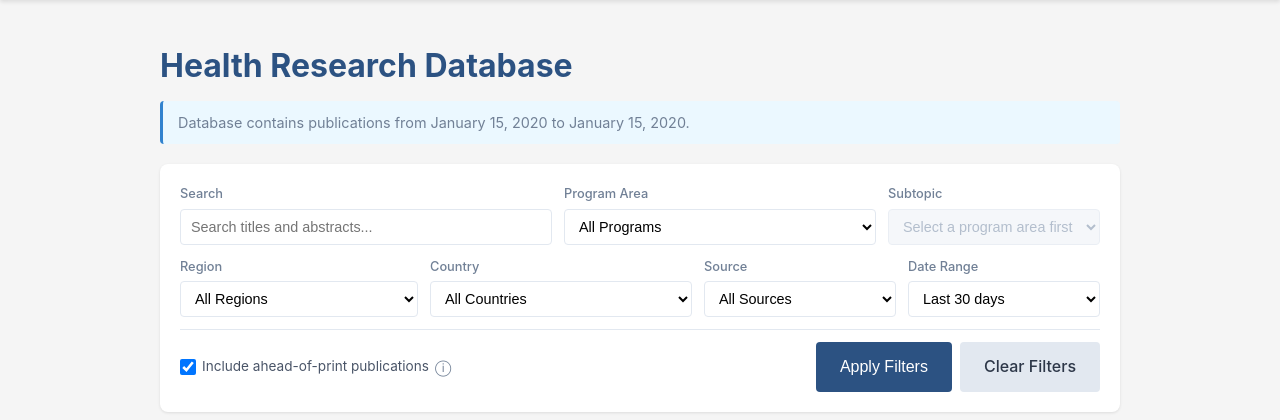
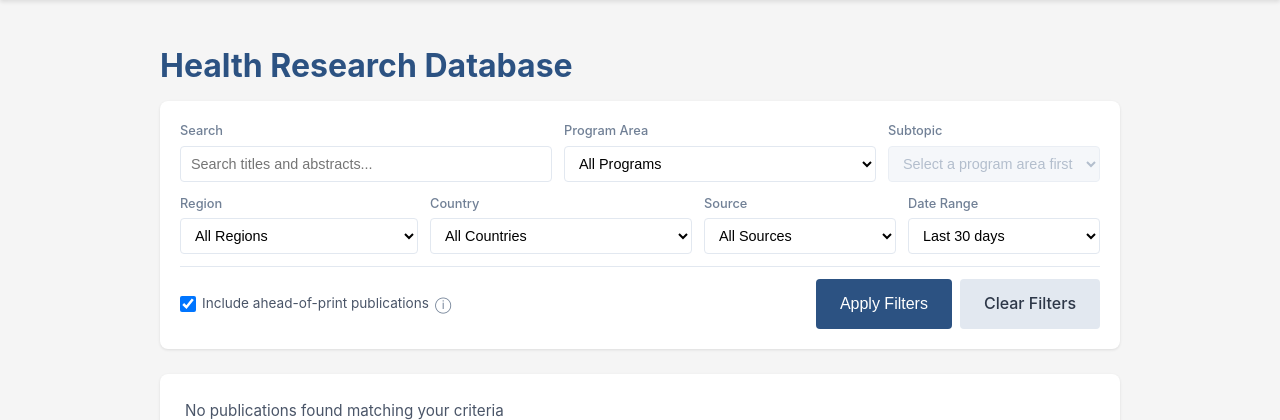
Before and after one commit to eingersoll21/Health-Publications-Repository, a Flask app: page /browse in a window 1280 px wide. Shown: the part 62-482 px from the top of the page. Run offline with Flask 3, Linux system fonts and the light colour scheme; a user stored in the database is signed in; tables that the repository leaves empty hold one stand-in row (values such as "Sample post"); some libraries are stand-ins or nearby versions.

Commit message:
Remove database date range banner from browse page
🤖 Generated with [Claude Code](https://claude.com/claude-code)

Co-Authored-By: Claude Opus 4.5 <noreply@anthropic.com>

```diff
--- a/app/templates/browse.html
+++ b/app/templates/browse.html
@@ -5,12 +5,6 @@
 {% block content %}
 <div class="browse-page">
     <h1>Health Research Database</h1>
-
-    {% if db_date_range %}
-    <p class="db-info">
-        Database contains publications from {{ db_date_range.earliest.strftime('%B %d, %Y') }} to {{ db_date_range.latest.strftime('%B %d, %Y') }}.
-    </p>
-    {% endif %}
 
     <!-- Filters Section -->
     <div class="filters-section">
```
